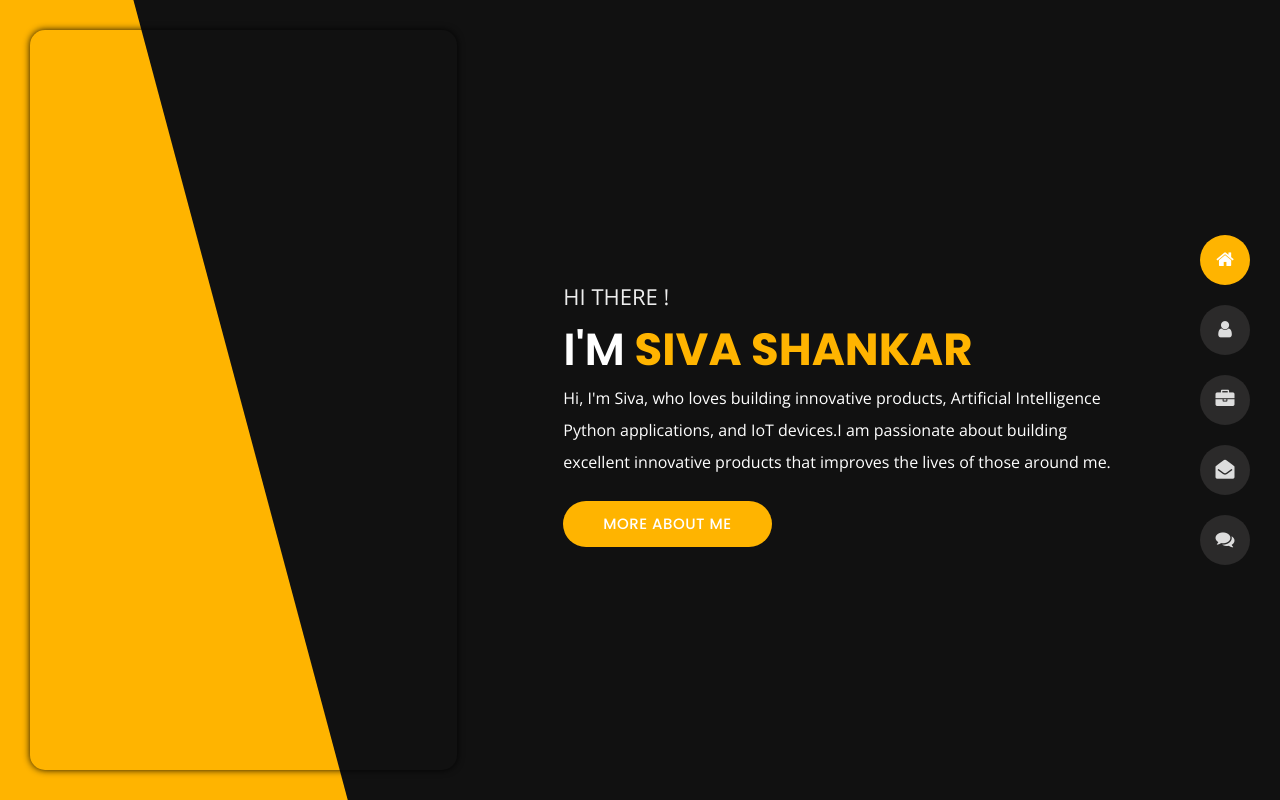
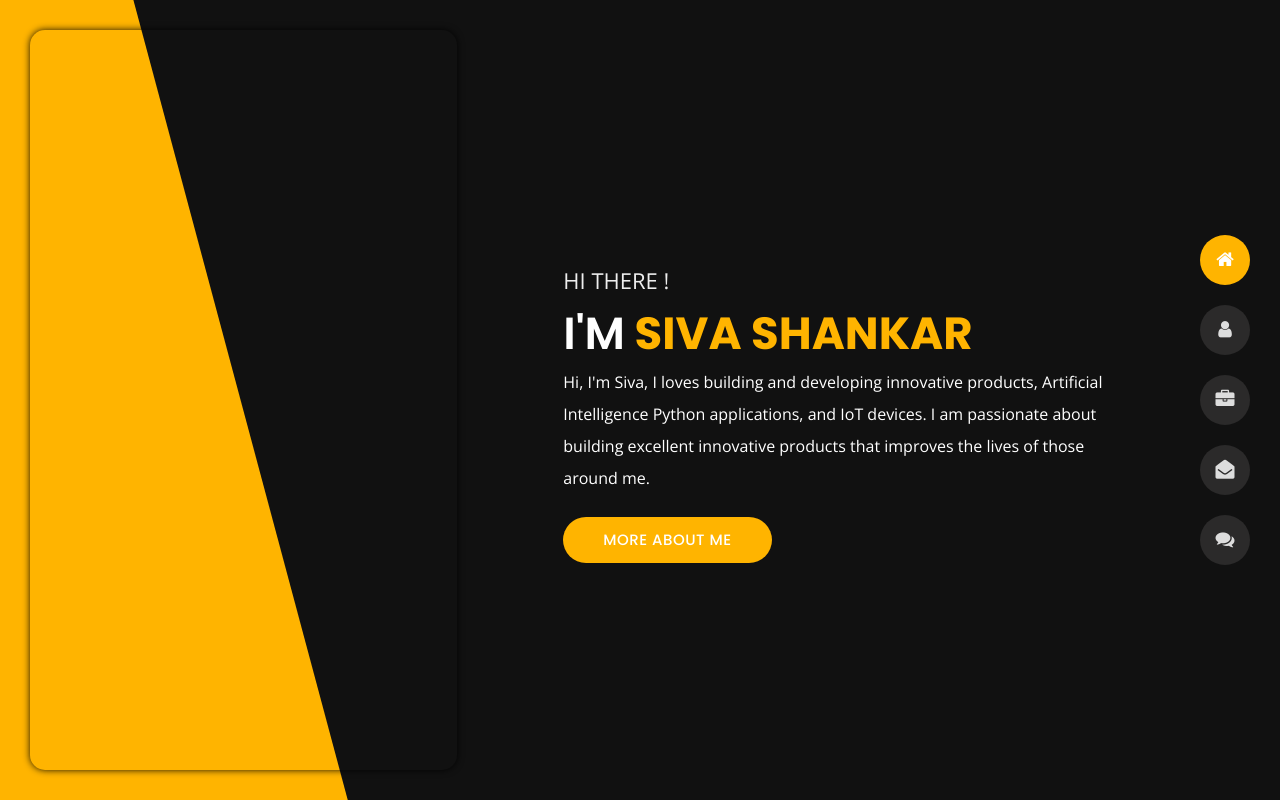
Before and after one commit to SIVASHANKAR-S/siva, a plain HTML site: page index.html in a window 1280 px wide. Drawn offline with nearby package versions, Linux system fonts and the light colour scheme.

Commit message:
Index completed || Seconda part init

```diff
--- a/index.html
+++ b/index.html
@@ -19,10 +19,9 @@
 
 <body class="home">
     <div id="showSwitcher" class="styleSecondColor"><i class="fa fa-cog fa-spin"></i></div>
-    <!-- Live Style Switcher Ends - demo only -->
-    <!-- Header Starts -->
+
     <header class="header" id="navbar-collapse-toggle">
-        <!-- Fixed Navigation Starts -->
+
         <ul class="icon-menu d-none d-lg-block revealator-slideup revealator-once revealator-delay1">
             <li class="icon-box active">
                 <i class="fa fa-home"></i>
@@ -55,8 +54,7 @@
                 </a>
             </li>
         </ul>
-        <!-- Fixed Navigation Ends -->
-        <!-- Mobile Menu Starts -->
+
         <nav role="navigation" class="d-block d-lg-none">
             <div id="menuToggle">
                 <input type="checkbox" />
@@ -72,10 +70,9 @@
                 </ul>
             </div>
         </nav>
-        <!-- Mobile Menu Ends -->
+
     </header>
-    <!-- Header Ends -->
-    <!-- Main Content Starts -->
+
     <section class="container-fluid main-container container-home p-0 revealator-slideup revealator-once revealator-delay1">
         <div class="color-block d-none d-lg-block"></div>
         <div class="row home-details-container align-items-center">
@@ -85,7 +82,7 @@
                     <img src="img/img-mobile.jpg" class="img-fluid main-img-mobile d-none d-sm-block d-lg-none" alt="my picture" />
                     <h6 class="text-uppercase open-sans-font mb-0 d-block d-sm-none d-lg-block">hi there !</h6>
                     <h1 class="text-uppercase poppins-font"><span>I'm</span> Siva Shankar</h1>
-                    <p class="open-sans-font">Hi, I'm Siva, who loves building innovative products, Artificial Intelligence Python applications, and IoT devices.I am passionate about building excellent innovative products that improves the lives of those around me. </p>
+                    <p class="open-sans-font">Hi, I'm Siva, I loves building and developing innovative products, Artificial Intelligence Python applications, and IoT devices. I am passionate about building  excellent innovative products that improves the lives of those around me. </p>
                     <a href="about.html" class="btn btn-about">more about me</a>
                 </div>
             </div>
```
